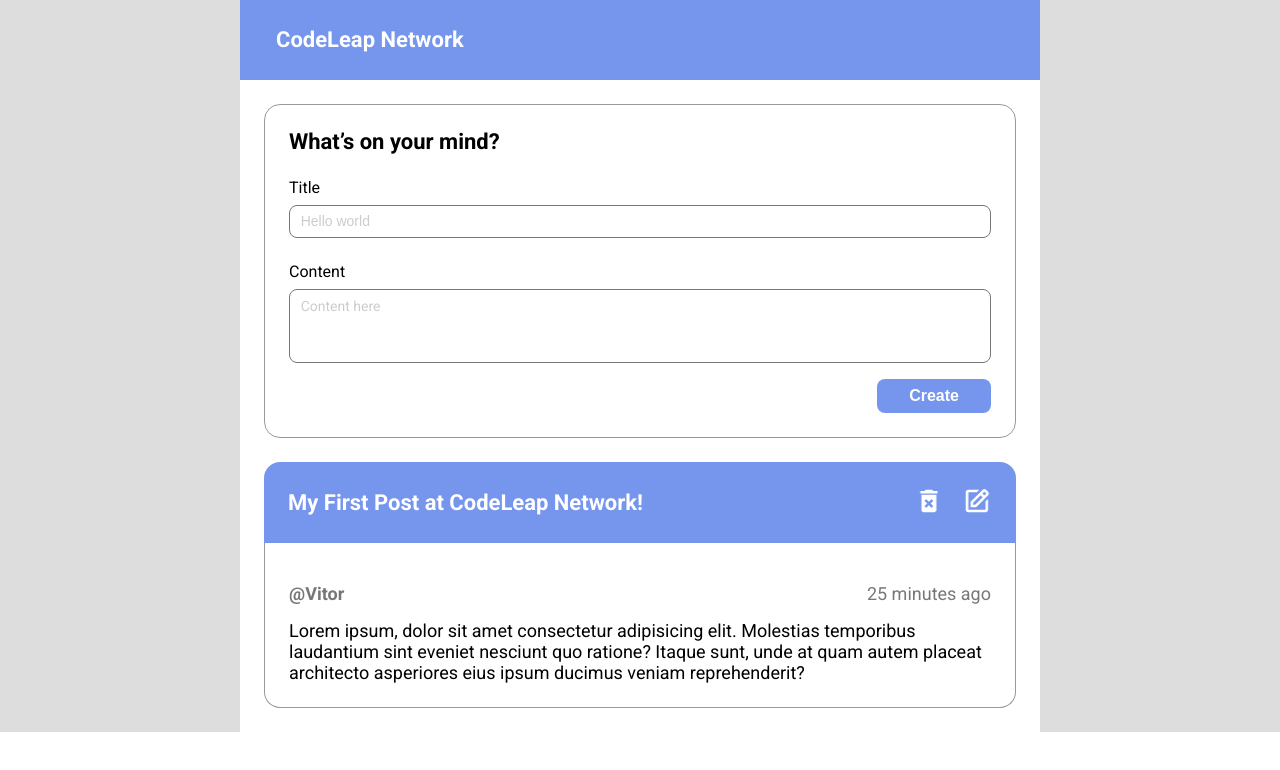
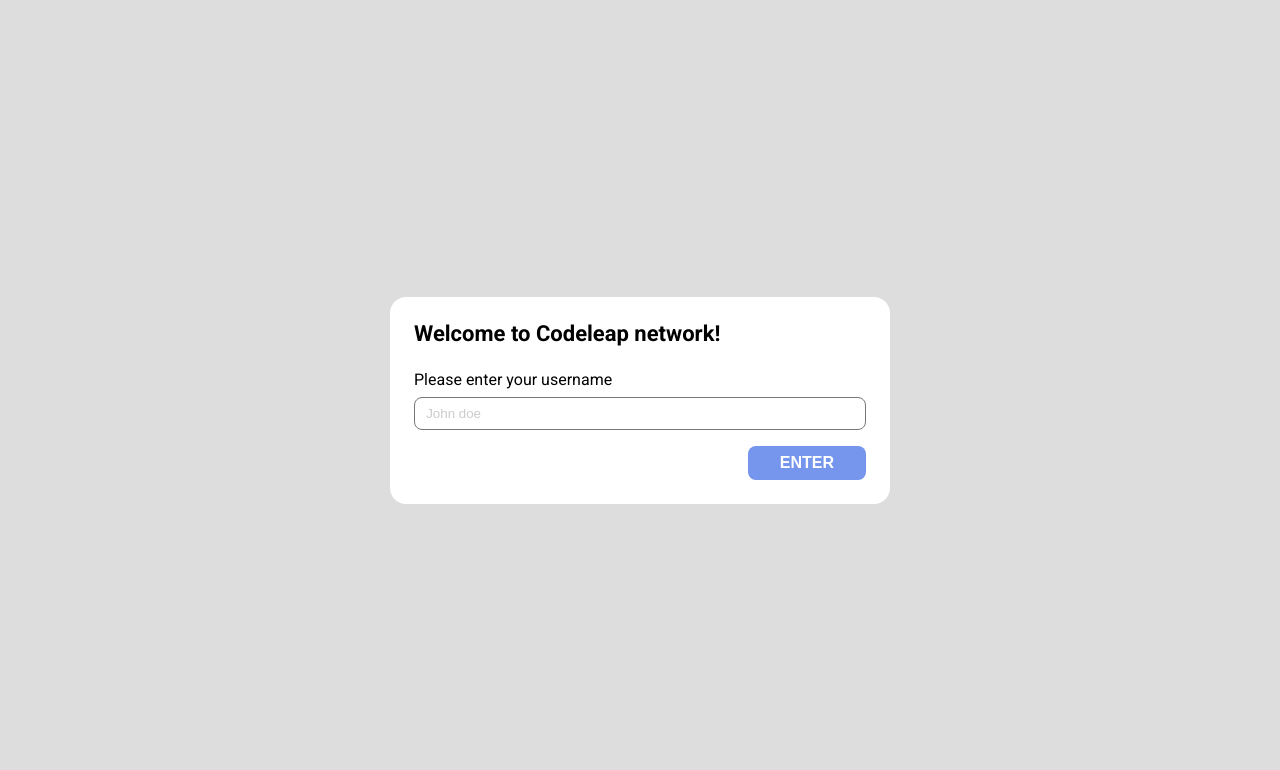
Before and after one commit to VitorVeector/codeleap, a Next.js app: page / in a window 1280 px wide. Shown: the top 770 px of the page. Built offline with nearby package versions, Linux system fonts and the light colour scheme.

Commit message:
:pencil: Add: Adicionando validacao no campo de username

```diff
--- a/src/pages/SignUp/index.tsx
+++ b/src/pages/SignUp/index.tsx
@@ -1,14 +1,36 @@
-import { LoginComponents, SignUpComponent } from "./style"
+import { useForm } from 'react-hook-form';
+import { LoginComponents, SignUpComponent } from './style';
+
+type FormData = {
+    username: string;
+};
 
 export const SignUp = () => {
+    const { register, handleSubmit, formState: { errors } } = useForm<FormData>();
+
+    const onSubmit = handleSubmit((data) => {
+        console.log(data);
+    });
+
     return (
         <SignUpComponent>
             <LoginComponents>
-                <h3>Welcome to Codeleap newtork!</h3>
+                <h3>Welcome to Codeleap network!</h3>
                 <label htmlFor="">Please enter your username</label>
-                <input type="text" name="username" placeholder="John doe"/>
-                <button>Enter</button>
+                <input type="text" placeholder="John doe" {...register('username', {
+                    required: 'This field is required',
+                    minLength: {
+                        value: 3,
+                        message: 'Username must be at least 3 characters long'
+                    },
+                    pattern: {
+                        value: /^[a-zA-Z0-9]*$/,
+                        message: 'Username must contain only letters and numbers'
+                    }
+                })} />
+                {errors.username && <span>{errors.username.message}</span>}
+                <button className={errors.username && 'disable'} onClick={onSubmit}>Enter</button>
             </LoginComponents>
         </SignUpComponent>
-    )
-}
+    );
+};
--- a/src/pages/SignUp/style.ts
+++ b/src/pages/SignUp/style.ts
@@ -56,6 +56,12 @@
         }
     }
 
+    span{
+            margin-top: 4px;
+            color: #f33;
+            font-weight: 700;
+    }
+
     button {
         position: relative;
         align-self: flex-end;
@@ -93,6 +99,11 @@
 
         &:hover::before {
             box-shadow: 0 0 0 2px #7695EC;
-        }
+    }
+
+    &.disable{
+        cursor: not-allowed;
+        opacity: .5;
+    }
 }
 `
--- a/src/pages/index.tsx
+++ b/src/pages/index.tsx
@@ -4,7 +4,7 @@
 export default function Home() {
     return (
         <>
-            <Main />
+            <SignUp />
         </>
     )
 }
```
Also changed, not shown: src/Components/Post/index.tsx (line endings or trailing spaces).
